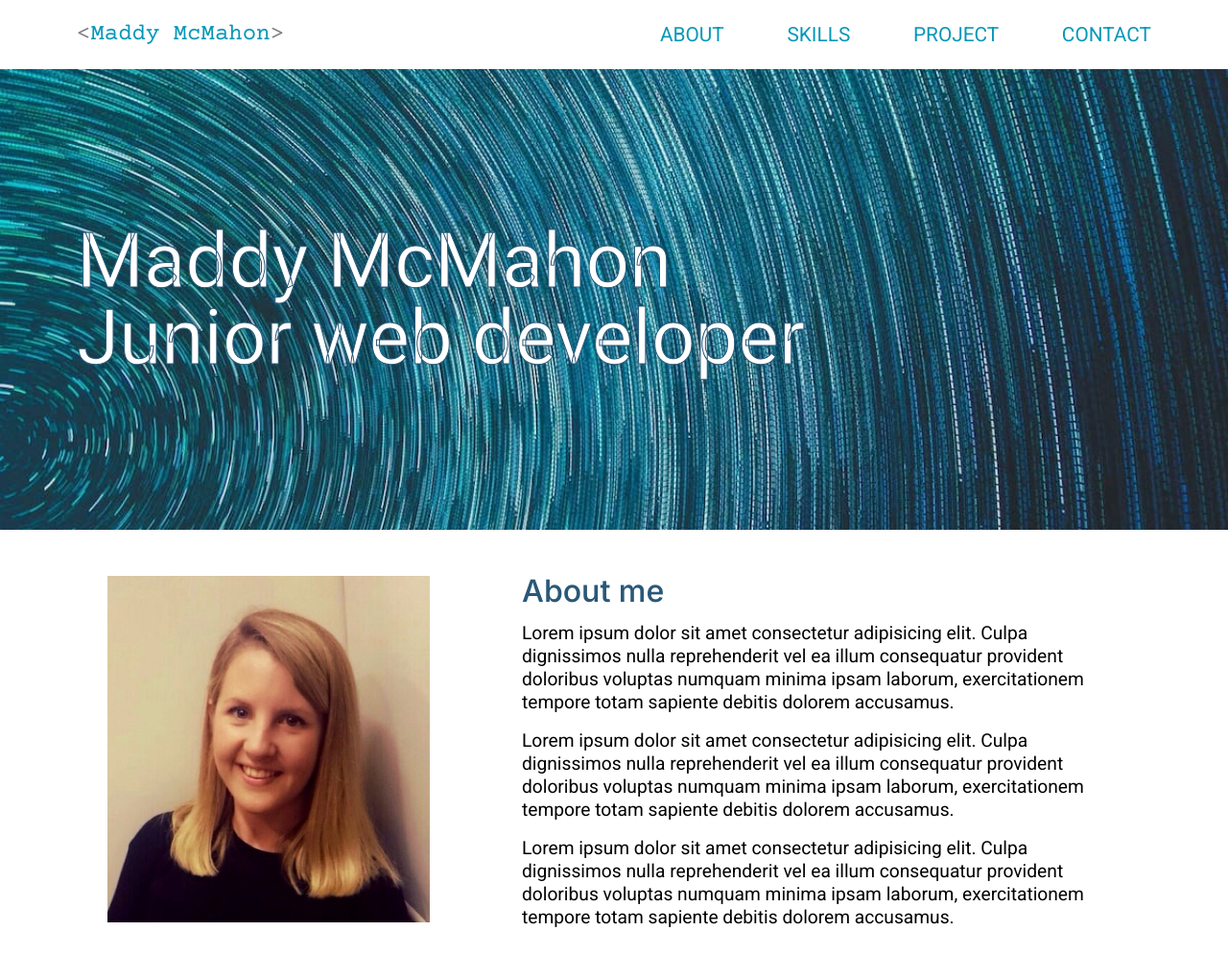
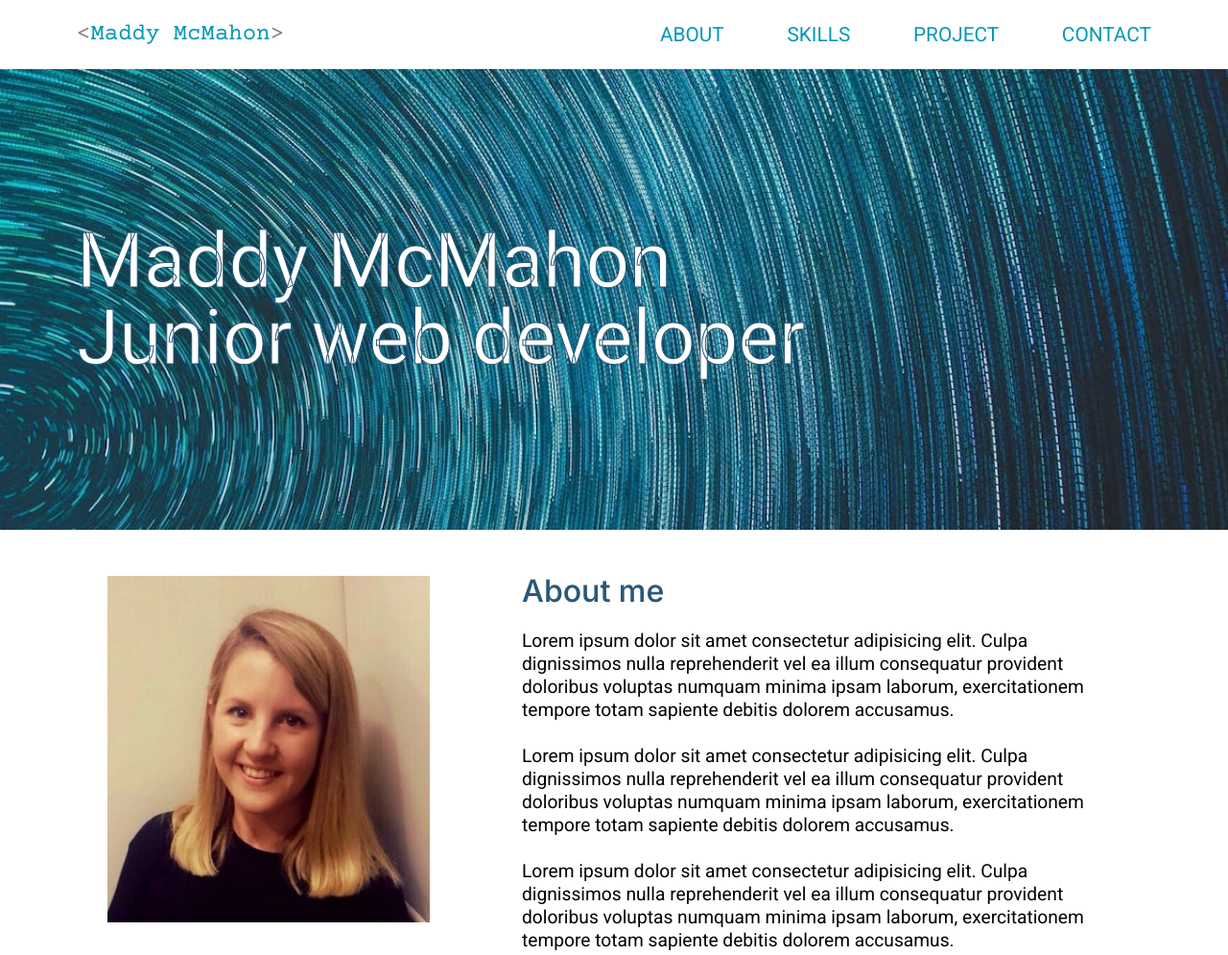
Before and after one commit to mdm106/Personal-Portfolio, a website: page src/components.html in a window 1280 px wide. Shown: the top 995 px of the page at 96% size. Drawn offline with nearby package versions, Linux system fonts and the light colour scheme.

Commit message:
Increasing margin of row-article text

```diff
--- a/src/css/_row-article.scss
+++ b/src/css/_row-article.scss
@@ -18,6 +18,6 @@
 }
 
 .row-article__text{
-    margin-top: 1rem;
+    margin-top: 1.5rem;
     line-height: 1.5rem;
 }
```
Also changed, not shown: src/css/style.css.
